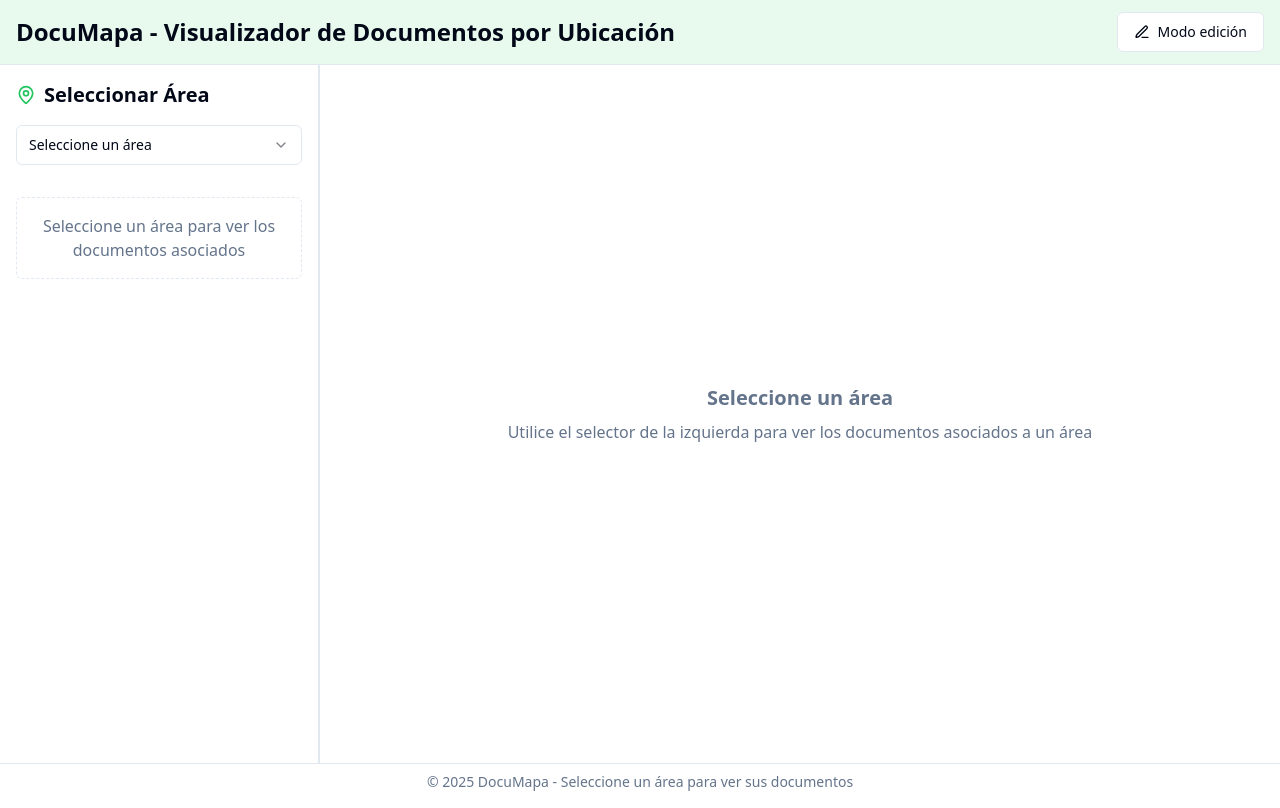
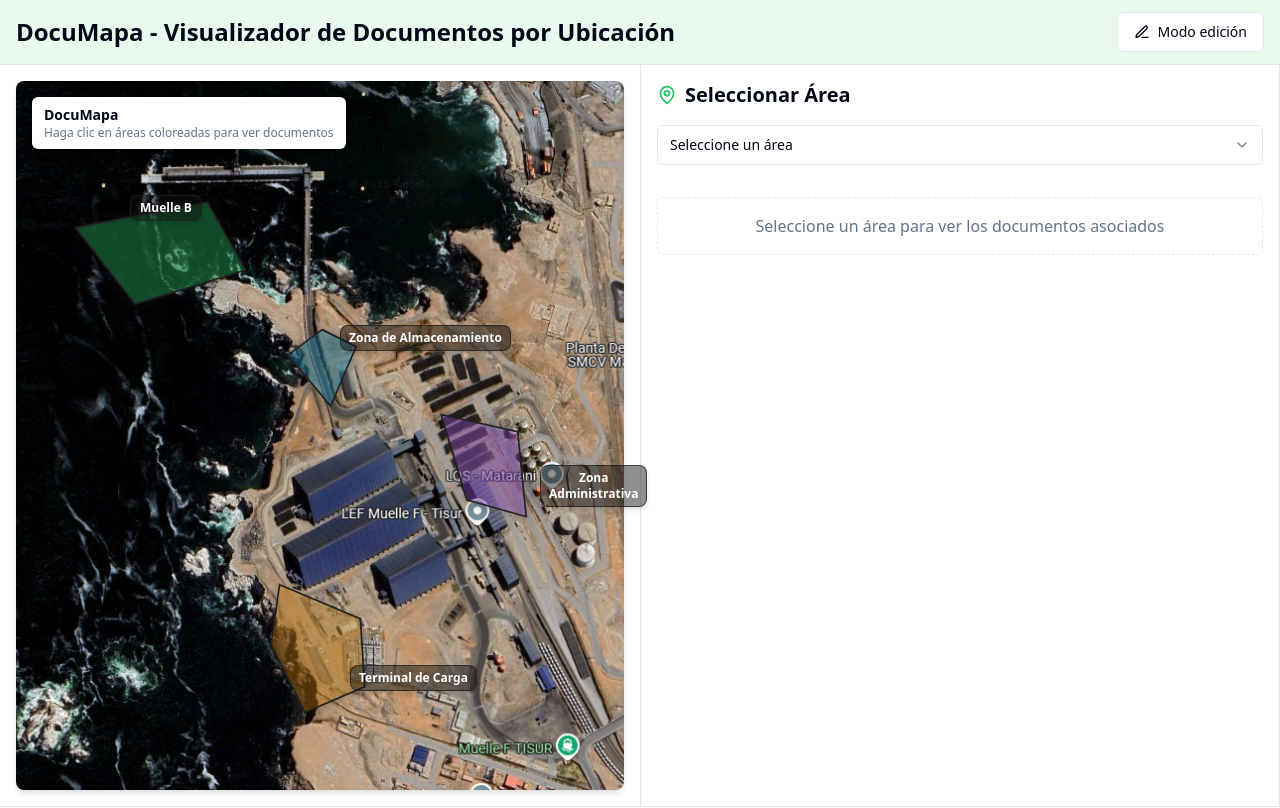
Before and after one commit to sebastianGomeOpo/geo-document-shade, a React (Vite) app: page / in a window 1280 px wide. Shown: the top 808 px of the page. Built offline with nearby package versions, Linux system fonts and the light colour scheme.

Commit message:
Fix: Map not rendering
The map was not rendering on the screen. This commit fixes the issue.

```diff
--- a/src/pages/Index.tsx
+++ b/src/pages/Index.tsx
@@ -1,6 +1,7 @@
 
 import React, { useState } from 'react';
 import DocumentList from '@/components/DocumentList';
+import StaticMap from '@/components/StaticMap';
 import { Button } from '@/components/ui/button';
 import { PenLine } from 'lucide-react';
 import { useEditMode } from '@/hooks/useEditMode';
@@ -31,25 +32,31 @@ const Index = () => {
       </div>
 
       <div className="flex flex-col lg:flex-row flex-grow">
-        <div className="lg:w-1/4 lg:border-r">
+        <div className="lg:w-1/2 p-4">
+          <StaticMap
+            onSelectArea={handleSelectArea}
+            selectedArea={selectedArea}
+            isEditMode={isEditMode}
+          />
+        </div>
+
+        <div className="lg:w-1/2 border-l">
           <AreaSelector
             areas={areas}
             selectedArea={selectedArea}
             onSelectArea={handleSelectArea}
           />
-        </div>
 
-        <div className="lg:w-3/4">
           {selectedArea ? (
             <DocumentList
               areaId={selectedArea}
               isEditMode={isEditMode}
             />
           ) : (
-            <div className="flex items-center justify-center h-full p-8 text-center text-muted-foreground">
+            <div className="flex items-center justify-center h-64 p-8 text-center text-muted-foreground">
               <div>
                 <h2 className="text-xl font-semibold mb-2">Seleccione un área</h2>
-                <p>Utilice el selector de la izquierda para ver los documentos asociados a un área</p>
+                <p>Haga clic en un área del mapa o use el selector para ver los documentos asociados</p>
               </div>
             </div>
           )}
```
